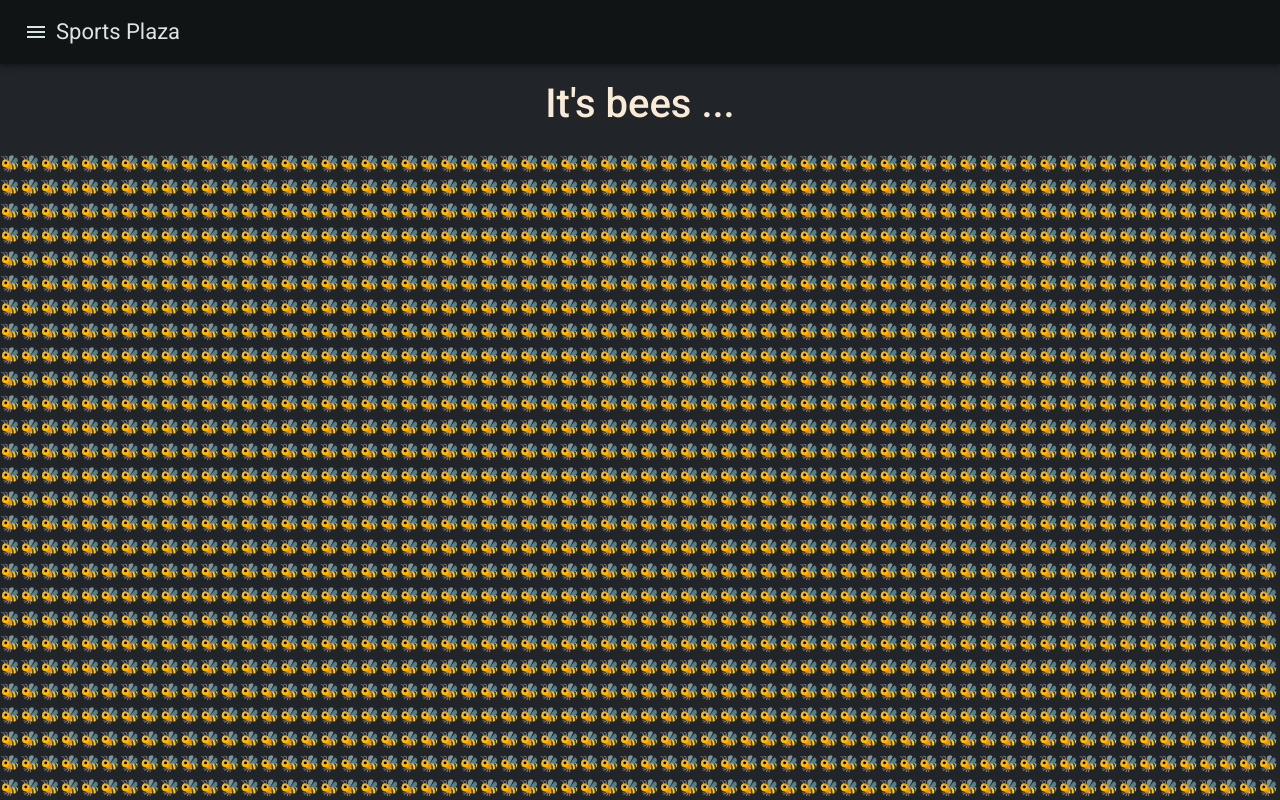
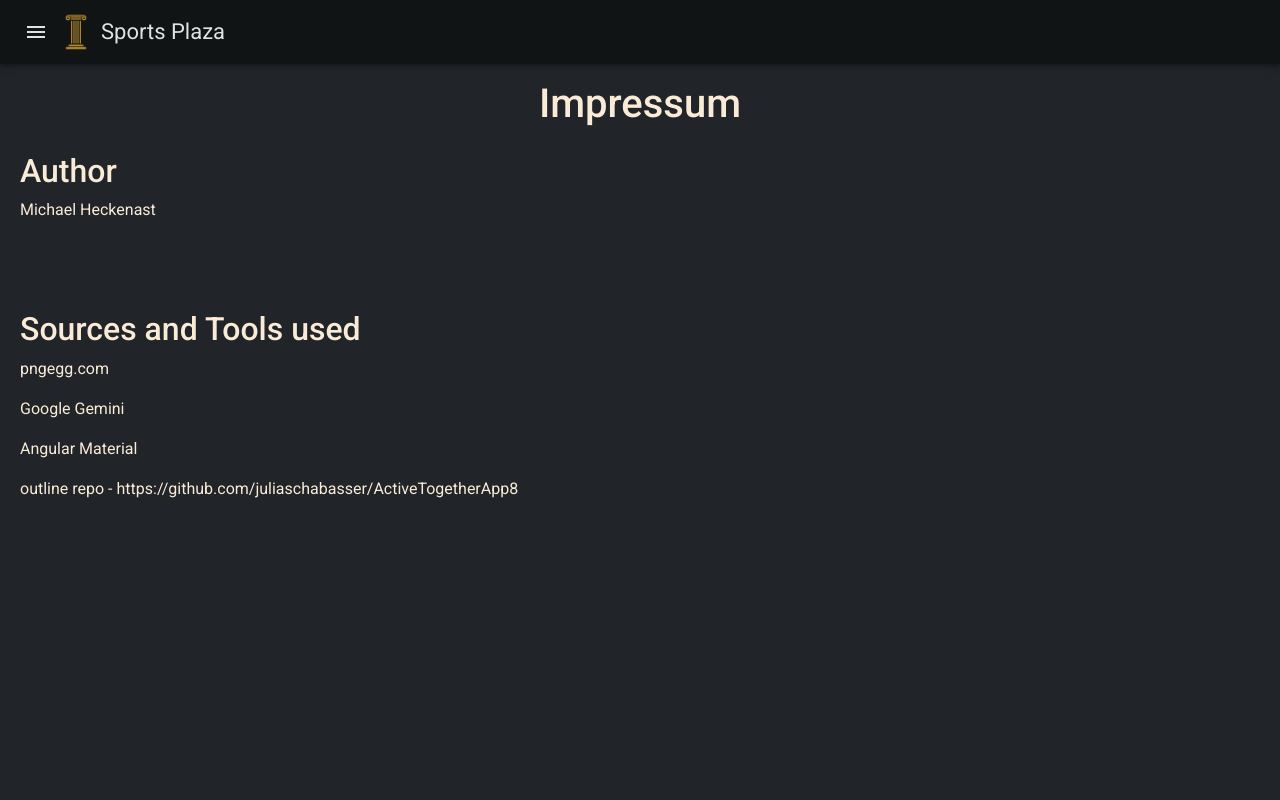
Before and after one commit to HeckMich/Sport_APP_2, an Angular app: page /about in a window 1280 px wide. Shown: the top 800 px of the page. Built offline with nearby package versions, Linux system fonts and the light colour scheme; no server answers.

Commit message:
fixed loading

```diff
--- a/db.json
+++ b/db.json
@@ -69,28 +69,5 @@
       "venueByPublicTansport": true
     }
   ],
-  "registrations": [
-    {
-      "name": "Test18",
-      "courseId": "_iL775j",
-      "birthdate": "2025-01-17T23:00:00.000Z",
-      "newsletter": false,
-      "id": 1
-    },
-    {
-      "name": "etrz",
-      "courseId": "_iL775i",
-      "birthdate": "2025-01-01T23:00:00.000Z",
-      "newsletter": false,
-      "id": 4
-    },
-    {
-      "name": "sdgh",
-      "courseId": "_iL775i",
-      "birthdate": "2024-12-31T23:00:00.000Z",
-      "newsletter": true,
-      "registrationDate": "2025-01-19T16:08:03.484Z",
-      "id": 5
-    }
-  ]
+  "registrations": []
 }
--- a/package.json
+++ b/package.json
@@ -7,7 +7,7 @@
     "build": "ng build",
     "watch": "ng build --watch --configuration development",
     "test": "ng test",
-    "server": "json-server --watch db.json --port 5000 --delay 300",
+    "server": "json-server --watch db.json --port 5000 --delay 3000",
     "start:all": "concurrently \"npm run start\" \"npm run server\""
   },
   "private": true,
--- a/src/app/about-page/about-page.component.css
+++ b/src/app/about-page/about-page.component.css
@@ -0,0 +1,3 @@
+.info-section h2, .info-section p {
+  padding-left: 20px;
+}
--- a/src/app/about-page/about-page.component.html
+++ b/src/app/about-page/about-page.component.html
@@ -1,11 +1,19 @@
 <div class="d-flex justify-content-center p-3">
-    <h1>It's bees ...</h1>
+  <h1>Impressum</h1>
 </div>
 
-<div class="bees-container">
-    {{ bees }}
-  </div>
-
-  <div class="d-flex justify-content-center p-3">
-    <h1>... nothing but bees!</h1>
+<div class="info-section">
+  <h2>Author</h2>
+  <p>Michael Heckenast</p>
+  <br>
+  <br>
+  <br>
+  <h2>Sources and Tools used</h2>
+  <p>pngegg.com</p>
+  <p>Google Gemini</p>
+  <p>Angular Material</p>
+  <p>outline repo - https://github.com/juliaschabasser/ActiveTogetherApp8 </p>
 </div>
+<div>
+  {{ pillars }}
+</div>
--- a/src/app/about-page/about-page.component.ts
+++ b/src/app/about-page/about-page.component.ts
@@ -8,9 +8,8 @@ import { Component, OnInit } from '@angular/core';
   styleUrls: ['./about-page.component.css']
 })
 export class AboutPageComponent implements OnInit {
-  bees: string = '';
+  pillars: string = '';
 
   ngOnInit(): void {
-    this.bees = '🐝'.repeat(100000);
   }
 }
--- a/src/app/dashboard/data/data.component.css
+++ b/src/app/dashboard/data/data.component.css
@@ -14,13 +14,15 @@ button.active {
   display: inline-block; /* Oder display: flex; je nach Layout */
 }
 
-.row-container.loading {
+.loadingRow{
   opacity: 0.5; /* Optionale Abdunklung */
   pointer-events: none; /* Deaktiviert Klicks */
 
 }
 
-.row-container.loading::before {
+
+
+.loadingRow::before {
   content: '';
   position: absolute;
   top: 0;
@@ -33,3 +35,7 @@ button.active {
   align-items: center;
   z-index: 1; /* Sicherstellen, dass das Overlay über dem Inhalt liegt */
 }
+
+.loadingRow{
+  background-color: red !important;
+}
--- a/src/app/dashboard/data/data.component.html
+++ b/src/app/dashboard/data/data.component.html
@@ -58,12 +58,13 @@
            style="cursor: pointer;">Anmeldedatum
         <span *ngIf="sortDirection === 'asc'">&#9650;</span><span *ngIf="sortDirection === 'desc'">&#9660;</span>
       </div>
-      <div class="col-3 col-md-2 bg-secondary-subtle d-flex align-items-center rounded-end">Aktion</div>
+      <div class="col-3 col-md-2 bg-dark-subtle d-flex align-items-center rounded-end">Aktion</div>
     </div>
 
     <!-- Data -->
     <div *ngFor="let registration of storeService.registrations"
-         class="row-container row py-2 d-flex justify-content-center" [class.loading]="isLoading">
+         class="row-container  row py-2 d-flex justify-content-center" [class.loading]="isLoading" [ngClass]="loadingId == registration.id ? 'loadingRow' : ''">
+      <mat-spinner style="position: absolute; top: 30%;" *ngIf="loadingId == registration.id" diameter="40"></mat-spinner>
       <div
         class="col-3 col-md-2 bg-dark-subtle border-bottom d-flex align-items-center ps-4">{{ registration.name }}</div>
       <div
@@ -76,8 +77,8 @@
         class="col-2 col-md-2 border-bottom d-flex align-items-center">{{ registration.registrationDate | date:"dd.MM.yyyy HH:mm" }}</div>
       <div class="row-container col-3 col-md-2 border-bottom d-flex align-items-center">
         <button mat-raised-button color="warn" (click)="deleteRegistration(registration)" [disabled]="isLoading">
-          <span *ngIf="!isLoading">Abmelden</span>
-          <mat-spinner *ngIf="isLoading" diameter="20"></mat-spinner>
+          <span *ngIf="loadingId != registration.id">Abmelden</span>
+          <mat-spinner *ngIf="loadingId == registration.id" diameter="20"></mat-spinner>
         </button>
       </div>
     </div>
--- a/src/app/dashboard/data/data.component.ts
+++ b/src/app/dashboard/data/data.component.ts
@@ -14,10 +14,10 @@ import {MatProgressSpinner} from "@angular/material/progress-spinner";
   styleUrl: './data.component.css'
 })
 export class DataComponent {
-
   @Input() registration: any;
   @Output() registrationDeleted = new EventEmitter<string>();
   isLoading = false; // Loading-Status für diese Reihe
+  loadingId: string = "";
 
 
   constructor(public storeService: StoreService, private backendService: BackendService) {
@@ -42,6 +42,7 @@ export class DataComponent {
 
   deleteRegistration(registration: Registration) {
     this.isLoading = true; // Loading starten
+    this.loadingId = registration.id;
 
     if (confirm("Möchten Sie diese Registrierung wirklich löschen?")) {
       this.backendService.deleteRegistration(registration.id).subscribe({
@@ -58,11 +59,13 @@ export class DataComponent {
         },
         complete: () => {
           this.isLoading = false; // Loading beenden (immer, auch bei Fehlern)
+          this.loadingId = "";
         }
       });
 
     } else {
       this.isLoading = false;
+      this.loadingId = "";
     }
 
 
--- a/src/app/header/header.component.css
+++ b/src/app/header/header.component.css
@@ -0,0 +1,6 @@
+.title-icon {
+  width: 40px; /* Adjust as needed */
+  height: 40px; /* Adjust as needed */
+  margin-right: 5px; /* Adjust spacing between icon and title */
+  vertical-align: middle; /* Align icon vertically with the title */
+}
--- a/src/app/header/header.component.html
+++ b/src/app/header/header.component.html
@@ -7,6 +7,7 @@
 
 
     <!-- Title -->
+    <img src="assets/images/pillar.png" alt="Title Icon" class="title-icon">
     <span class="title">{{ title }}</span>
 
     <!-- Spacer to push menu to the right -->
```
Also changed, not shown: src/app/dashboard/dashboard.component.css (line endings or trailing spaces), src/assets/images/pillar.png (added).
